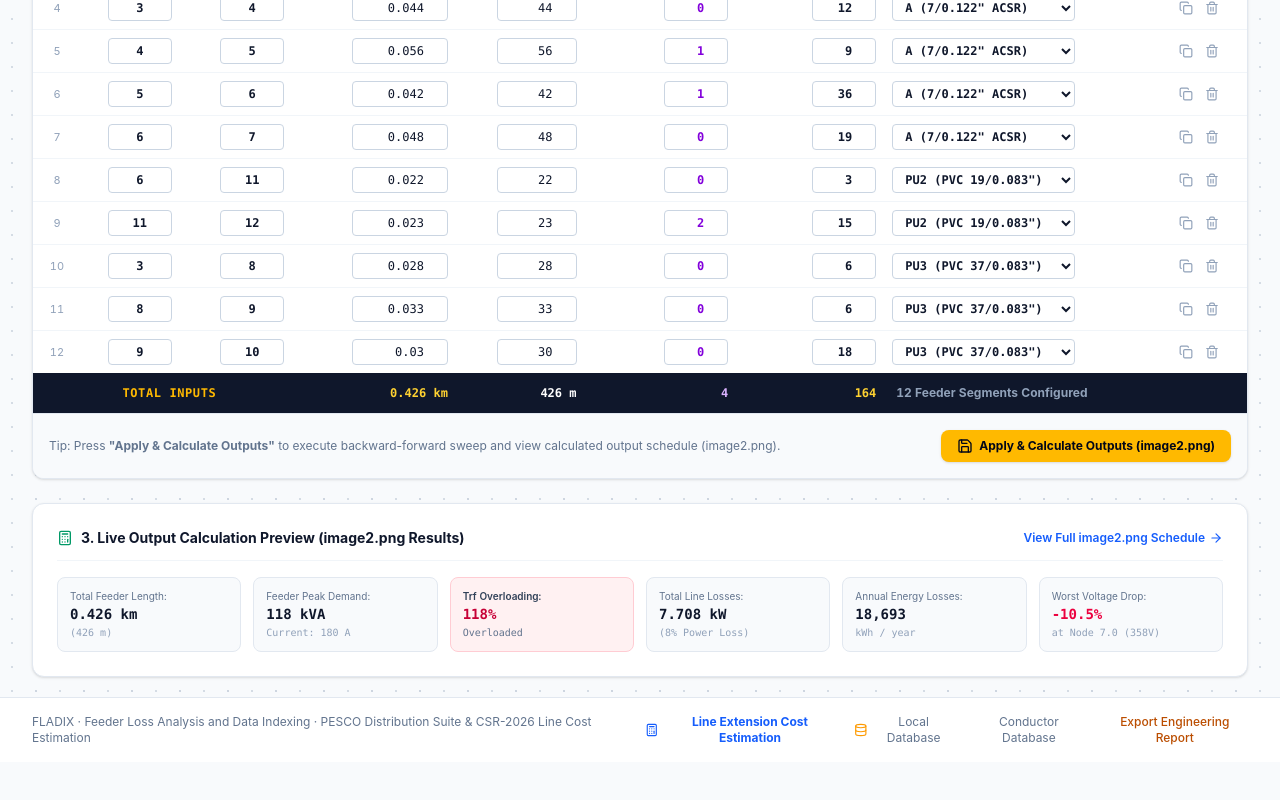
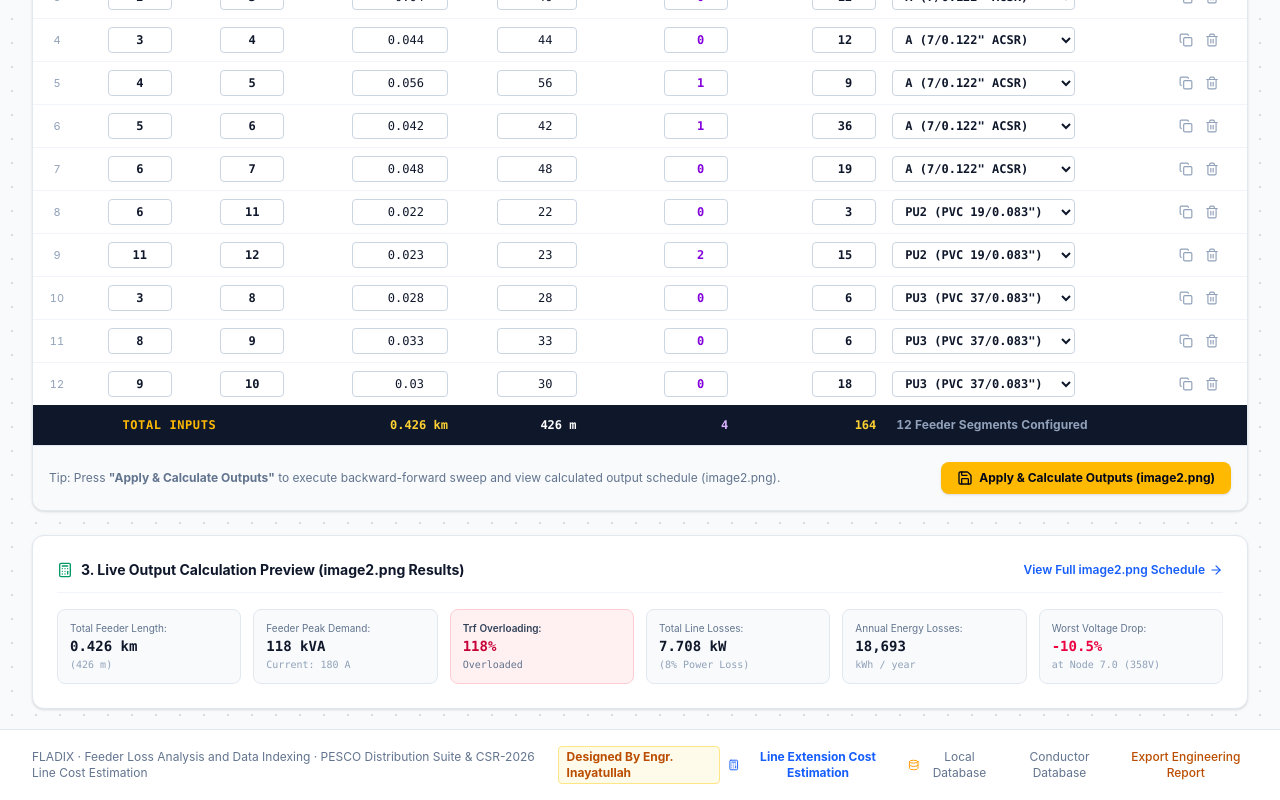
Before and after one commit to inayatxen/HT-LV-Feeder-Loss-Analysis-ELR-System-, a React (Vite) app: page / in a window 1280 px wide. Shown: the part 1985-2785 px from the top of the page. Before the commit the page ends 2747 px from the top, so only its background shows below. Built offline with nearby package versions, Linux system fonts and the light colour scheme.

Commit message:
ui: update branding and visual styling
- Add white background to PESCO logo SVGs for better rendering.
- Increase logo dimensions across UI components and reports.
- Add "Designed By Engr. Inayatullah" branding to footer and print layouts.

```diff
--- a/src/App.tsx
+++ b/src/App.tsx
@@ -757,8 +757,9 @@ export default function App() {
       {/* Footer (100% Width) - Hidden during print */}
       <footer className="border-t border-slate-200 bg-white py-4 mt-auto no-print print:hidden w-full">
         <div className="w-full px-3 sm:px-6 lg:px-8 flex flex-col sm:flex-row items-center justify-between gap-2 text-xs text-slate-500">
-          <div>
-            FLADIX · Feeder Loss Analysis and Data Indexing · PESCO Distribution Suite & CSR-2026 Line Cost Estimation
+          <div className="flex flex-col sm:flex-row items-center gap-2">
+            <span>FLADIX · Feeder Loss Analysis and Data Indexing · PESCO Distribution Suite & CSR-2026 Line Cost Estimation</span>
+            <span className="font-bold text-amber-700 bg-amber-50 px-2 py-0.5 rounded border border-amber-200">Designed By Engr. Inayatullah</span>
           </div>
           <div className="flex items-center gap-4">
             <button
--- a/src/components/FladixOfficialHeader.tsx
+++ b/src/components/FladixOfficialHeader.tsx
@@ -50,7 +50,7 @@ export const FladixOfficialHeader: React.FC<FladixOfficialHeaderProps> = ({
           <img
             src="/pesco-logo.svg"
             alt="PESCO Logo"
-            className="w-12 h-12 sm:w-16 sm:h-16 object-contain"
+            className="w-16 h-16 sm:w-20 sm:h-20 md:w-24 md:h-24 object-contain"
           />
         </div>
 
--- a/src/components/Header.tsx
+++ b/src/components/Header.tsx
@@ -93,9 +93,9 @@ export const Header: React.FC<HeaderProps> = ({
               <img
                 src="/pesco-logo.svg"
                 alt="PESCO WAPDA Logo"
-                className="w-10 h-10 sm:w-12 sm:h-12 md:w-14 md:h-14 rounded-full border-2 border-amber-500/70 shadow-lg transition-transform group-hover:scale-105 ring-2 ring-amber-400/30"
+                className="w-14 h-14 sm:w-18 sm:h-18 md:w-22 md:h-22 rounded-full border-2 border-amber-500/70 shadow-lg transition-transform group-hover:scale-105 ring-2 ring-amber-400/30"
               />
-              <span className="absolute -bottom-1 -right-1 w-5 h-5 sm:w-5.5 sm:h-5.5 bg-gradient-to-br from-amber-400 to-amber-600 text-slate-950 rounded-full flex items-center justify-center text-[10px] sm:text-xs font-black shadow-md border-2 border-slate-900">
+              <span className="absolute -bottom-1 -right-1 w-5 h-5 sm:w-6 sm:h-6 bg-gradient-to-br from-amber-400 to-amber-600 text-slate-950 rounded-full flex items-center justify-center text-[10px] sm:text-xs font-black shadow-md border-2 border-slate-900">
                 ⚡
               </span>
             </div>
--- a/src/components/ReportModal.tsx
+++ b/src/components/ReportModal.tsx
@@ -802,7 +802,7 @@ export const ReportModal: React.FC<ReportModalProps> = ({
             <img
               src="/pesco-logo.svg"
               alt="PESCO Logo"
-              className="w-9 h-9 rounded-full border border-amber-500/40 shadow-xs shrink-0"
+              className="w-12 h-12 rounded-full border-2 border-amber-500/60 shadow-md shrink-0"
             />
             <div>
               <div className="flex items-center gap-2">
--- a/src/components/costEstimation/CostBenefitAnalysisPrintModal.tsx
+++ b/src/components/costEstimation/CostBenefitAnalysisPrintModal.tsx
@@ -203,7 +203,7 @@ export const CostBenefitAnalysisPrintModal: React.FC<CostBenefitAnalysisPrintMod
               <tr>
                 <th className="font-normal text-left p-0 pb-4 border-b-2 border-slate-900">
                   <div className="flex items-center justify-between gap-4">
-                    <img src="/pesco-logo.svg" alt="PESCO Logo" className="w-14 h-14 sm:w-16 sm:h-16 shrink-0 object-contain" />
+                    <img src="/pesco-logo.svg" alt="PESCO Logo" className="w-16 h-16 sm:w-20 sm:h-20 shrink-0 object-contain" />
                     <div className="text-center flex-1">
                       <div className="text-[11px] sm:text-xs uppercase tracking-widest font-extrabold text-slate-700 mb-0.5">
                         PESHAWAR ELECTRIC SUPPLY COMPANY (PESCO) · WAPDA
--- a/src/components/costEstimation/EstimatePrintReportModal.tsx
+++ b/src/components/costEstimation/EstimatePrintReportModal.tsx
@@ -190,7 +190,7 @@ export const EstimatePrintReportModal: React.FC<EstimatePrintReportModalProps> =
             <img
               src="/pesco-logo.svg"
               alt="PESCO Logo"
-              className="w-8 h-8 rounded-full border border-amber-500/40 shadow-xs shrink-0"
+              className="w-12 h-12 rounded-full border-2 border-amber-500/60 shadow-md shrink-0"
             />
             <div>
               <span className="font-bold text-xs sm:text-sm block leading-tight">
--- a/src/components/costEstimation/JustificationSlipPrintModal.tsx
+++ b/src/components/costEstimation/JustificationSlipPrintModal.tsx
@@ -195,7 +195,7 @@ export const JustificationSlipPrintModal: React.FC<JustificationSlipPrintModalPr
               <tr>
                 <th className="font-normal text-left p-0 pb-4 border-b-2 border-slate-900">
                   <div className="flex items-center justify-between gap-4">
-                    <img src="/pesco-logo.svg" alt="PESCO Logo" className="w-14 h-14 sm:w-16 sm:h-16 shrink-0 object-contain" />
+                    <img src="/pesco-logo.svg" alt="PESCO Logo" className="w-16 h-16 sm:w-20 sm:h-20 shrink-0 object-contain" />
                     <div className="text-center flex-1">
                       <div className="text-[11px] sm:text-xs uppercase tracking-widest font-extrabold text-slate-700 mb-0.5">
                         PESHAWAR ELECTRIC SUPPLY COMPANY (PESCO) · WAPDA
--- a/src/components/costEstimation/print/PrintDocumentLayout.tsx
+++ b/src/components/costEstimation/print/PrintDocumentLayout.tsx
@@ -65,7 +65,7 @@ export const PrintDocumentLayout: React.FC<PrintDocumentLayoutProps> = ({
                 <img
                   src="/pesco-logo.svg"
                   alt="PESCO Logo"
-                  className="w-12 h-12 sm:w-14 sm:h-14 shrink-0 object-contain"
+                  className="w-16 h-16 sm:w-20 sm:h-20 shrink-0 object-contain"
                 />
                 <div>
                   <div className="text-[10px] font-bold uppercase tracking-widest text-slate-700">PESHAWAR ELECTRIC SUPPLY COMPANY (PESCO) · WAPDA</div>
@@ -1007,6 +1007,7 @@ export const PrintDocumentLayout: React.FC<PrintDocumentLayoutProps> = ({
               {/* Official Disclaimer & Verification Stamp */}
               <div className="mt-8 pt-3 border-t border-slate-200 text-center text-[10px] text-slate-500 flex flex-col sm:flex-row items-center justify-between gap-1">
                 <span>Security Stamp: Verified through PESCO Technical Automation Sub-system (Audit Ref: {estimate.id})</span>
+                <span className="font-bold text-amber-800">Designed By Engr. Inayatullah</span>
                 <span>Computer Generated Engineering Document · No Manual Amendments Valid Without Re-Sanction</span>
               </div>
             </section>
```
Also changed, not shown: public/favicon.svg, public/pesco-logo.svg.
